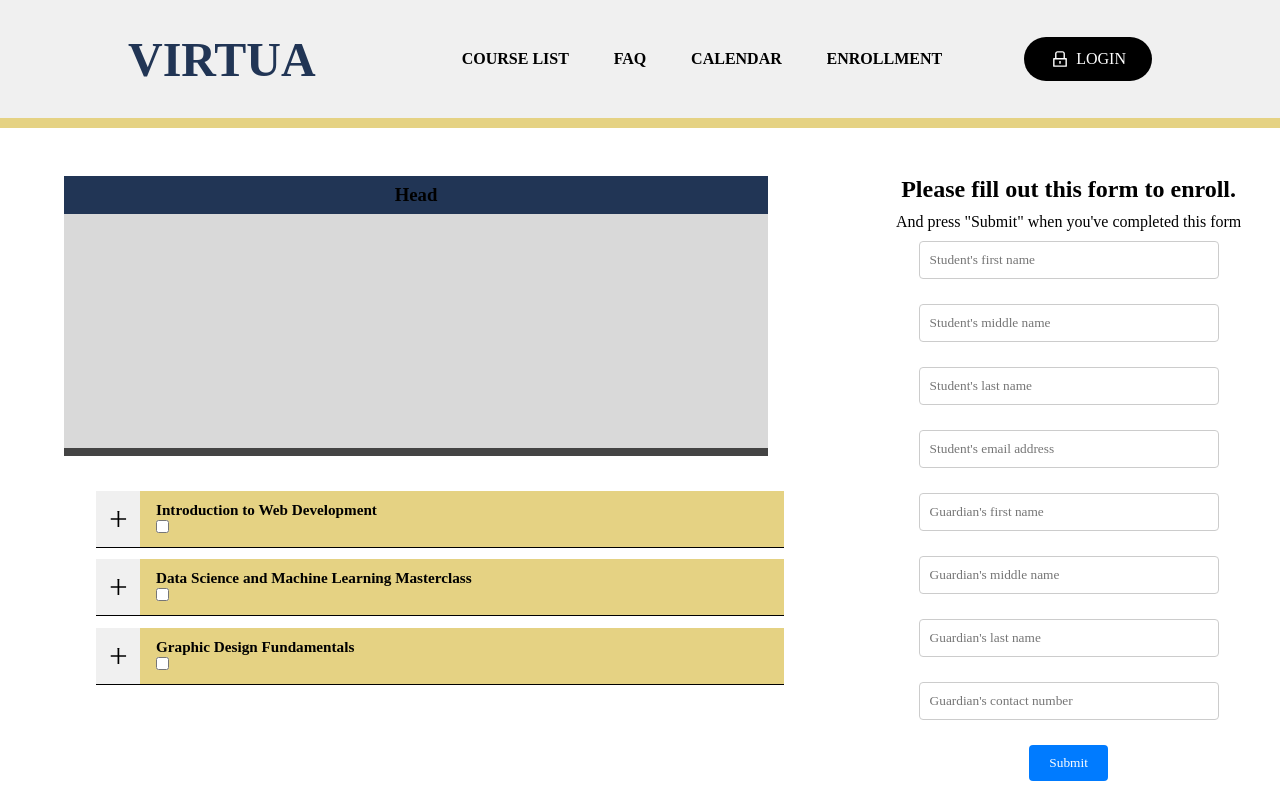
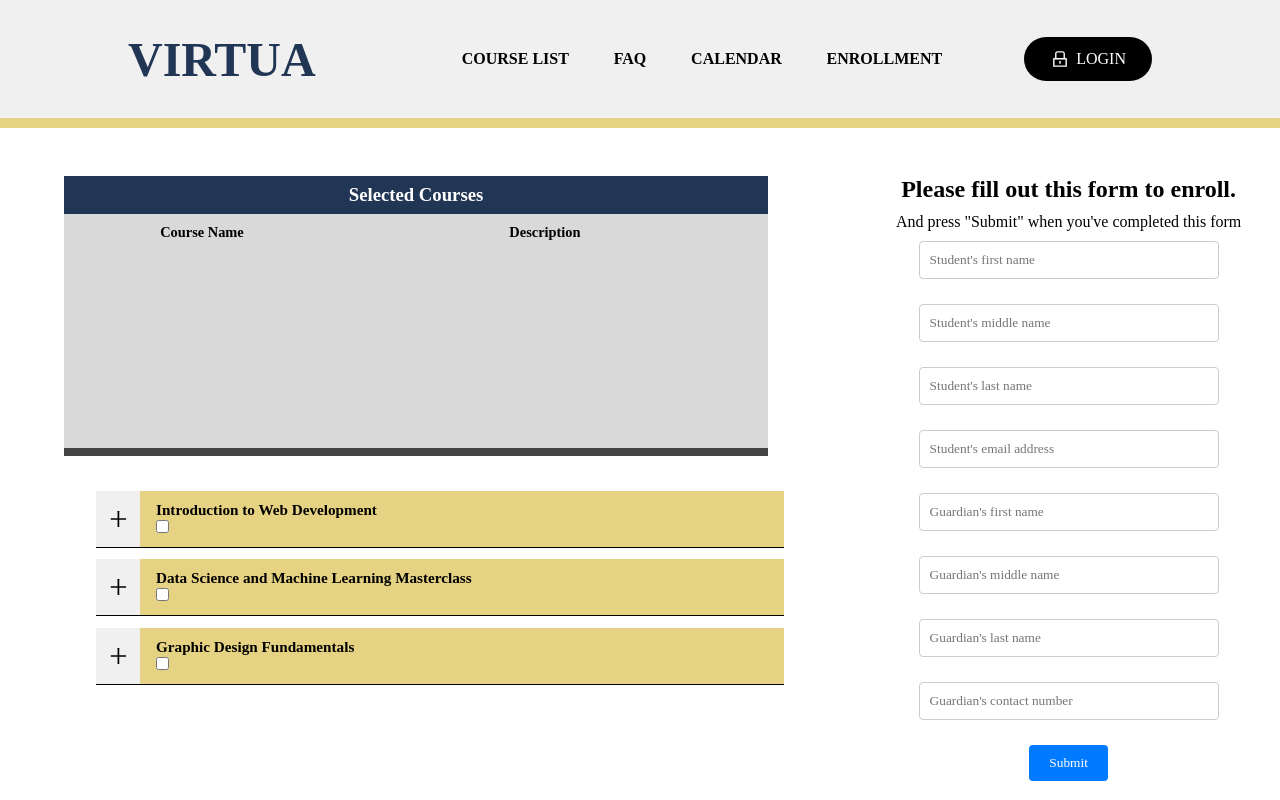
Before and after one commit to kesykun/VirtuaTest, a React (Create React App) app: page /enrollment in a window 1280 px wide. Built offline with nearby package versions, Linux system fonts and the light colour scheme; a web font is replaced by a local one.

Commit message:
Added checking courses to add

```diff
--- a/src/App.jsx
+++ b/src/App.jsx
@@ -11,6 +11,7 @@ const App = () => {
     const [coursesExpanded, setCoursesExpanded] = useState(false);
     const [courses, setCourses] = useState([
       {
+        id: 0,
         title: "Introduction to Web Development",
         price: 49.99,
         instructor: "Luisito Santos",
@@ -18,6 +19,7 @@ const App = () => {
         instructor_contact_no: "+639123456701"
       },
       {
+        id: 1,
         title: "Data Science and Machine Learning Masterclass",
         price: 79.99,
         instructor: "Maria dela Cruz",
@@ -25,6 +27,7 @@ const App = () => {
         instructor_contact_no: "+639123456702"
       },
       {
+        id: 2,
         title: "Graphic Design Fundamentals",
         price: 39.99,
         instructor: "Antonio Reyes",
@@ -32,6 +35,7 @@ const App = () => {
         instructor_contact_no: "+639123456703"
       },
       {
+        id: 3,
         title: "Advanced JavaScript and ES6",
         price: 59.99,
         instructor: "Isabella Ramos",
@@ -39,6 +43,7 @@ const App = () => {
         instructor_contact_no: "+639123456704"
       },
       {
+        id: 4,
         title: "Mobile App Development with React Native",
         price: 69.99,
         instructor: "Josefino Garcia",
@@ -46,6 +51,7 @@ const App = () => {
         instructor_contact_no: "+639123456705"
       },
       {
+        id: 5,
         title: "Python for Data Analysis and Visualization",
         price: 54.99,
         instructor: "Rosa Caballero",
@@ -53,6 +59,7 @@ const App = () => {
         instructor_contact_no: "+639123456706"
       },
       {
+        id: 6,
         title: "Digital Marketing Strategy and SEO",
         price: 49.99,
         instructor: "Eduardo Santos",
@@ -60,6 +67,7 @@ const App = () => {
         instructor_contact_no: "+639123456707"
       },
       {
+        id: 7,
         title: "Introduction to Artificial Intelligence",
         price: 64.99,
         instructor: "Sofia Villanueva",
@@ -67,6 +75,7 @@ const App = () => {
         instructor_contact_no: "+639123456708"
       },
       {
+        id: 8,
         title: "Cybersecurity and Ethical Hacking",
         price: 74.99,
         instructor: "Emilio Reyes",
@@ -74,6 +83,7 @@ const App = () => {
         instructor_contact_no: "+639123456709"
       },
       {
+        id: 9,
         title: "Game Development with Unity",
         price: 59.99,
         instructor: "Gabriela Gomez",
@@ -81,6 +91,7 @@ const App = () => {
         instructor_contact_no: "+639123456710"
       },
       {
+        id: 10,
         title: "Photography Masterclass",
         price: 44.99,
         instructor: "Luisa Garcia",
@@ -88,6 +99,7 @@ const App = () => {
         instructor_contact_no: "+639123456711"
       },
       {
+        id: 11,
         title: "Full Stack Web Development with MERN",
         price: 69.99,
         instructor: "Ramon Cruz",
@@ -95,6 +107,7 @@ const App = () => {
         instructor_contact_no: "+639123456712"
       },
       {
+        id: 12,
         title: "Digital Illustration and Vector Art",
         price: 49.99,
         instructor: "Isabelita Santos",
@@ -102,6 +115,7 @@ const App = () => {
         instructor_contact_no: "+639123456713"
       },
       {
+        id: 13,
         title: "React.js for Beginners",
         price: 39.99,
         instructor: "Mateo dela Rosa",
@@ -109,6 +123,7 @@ const App = () => {
         instructor_contact_no: "+639123456714"
       },
       {
+        id: 14,
         title: "Advanced Data Structures and Algorithms",
         price: 59.99,
         instructor: "Carolina Reyes",
@@ -116,6 +131,7 @@ const App = () => {
         instructor_contact_no: "+639123456715"
       },
       {
+        id: 15,
         title: "Social Media Marketing Strategy",
         price: 49.99,
         instructor: "Rafaelito Gomez",
@@ -123,6 +139,7 @@ const App = () => {
         instructor_contact_no: "+639123456716"
       },
       {
+        id: 16,
         title: "Introduction to Natural Language Processing",
         price: 64.99,
         instructor: "Anastacia Caballero",
@@ -130,6 +147,7 @@ const App = () => {
         instructor_contact_no: "+639123456717"
       },
       {
+        id: 17,
         title: "Ethical Hacking and Penetration Testing",
         price: 74.99,
         instructor: "Vicente Santos",
@@ -137,6 +155,7 @@ const App = () => {
         instructor_contact_no: "+639123456718"
       },
       {
+        id: 18,
         title: "2D Game Development with Godot Engine",
         price: 54.99,
         instructor: "Angelica Rivera",
@@ -144,6 +163,7 @@ const App = () => {
         instructor_contact_no: "+639123456719"
       },
       {
+        id: 19,
         title: "Blockchain and Cryptocurrency Fundamentals",
         price: 59.99,
         instructor: "Santiago Cruz",
--- a/src/components/CourseListWithSelection.jsx
+++ b/src/components/CourseListWithSelection.jsx
@@ -5,7 +5,7 @@ const CourseListWithSelection = ({ courses, coursesExpanded, setCoursesExpanded,
     for(let i=0; i<courses.length; i++) {
         coursesInJsx.push(
                 <SelectCourse
-                    key={ i+1 }
+                    key={ courses[i].id }
                     courseObj={ courses[i] }
                     allExpanded={ coursesExpanded }
                     selectedCourses={ selectedCourses }
--- a/src/components/SelectCourse.jsx
+++ b/src/components/SelectCourse.jsx
@@ -9,7 +9,12 @@ const SelectCourse = ({ key, courseObj, courseExpanded, selectedCourses, setSele
         setSelectedCourses(tempSelectedCourses);
     }
     useEffect(() => {
-        addToSelectedCourses();
+        if (checkBoxStatus === true) {
+            addToSelectedCourses();
+        } else {
+            setSelectedCourses(selectedCourses.filter((item) => item.id === courseObj.id));
+        }
+
         console.log({ title: courseObj.title, checked: checkBoxStatus});
     }, [checkBoxStatus]);
     return (
--- a/src/components/SelectedCourses.jsx
+++ b/src/components/SelectedCourses.jsx
@@ -15,10 +15,22 @@ const SelectedCourses = ({ selectedCourses }) => {
     return (
         <section className="ubox">
                 <div className="ubox_head">
-                    <h1>Head</h1>
+                    <h1>Selected Courses</h1>
                 </div>
                 <div className="ubox_body">
                     <table>
+                        <tr>
+                            <th style={
+                                {
+                                    width: "300px"
+                                }
+                            }>Course Name</th>
+                            <th style={
+                                {
+                                    width: "500px"
+                                }
+                            }>Description</th>
+                        </tr>
                         { selectedCoursesInJsx }
                     </table>
                 </div>
--- a/src/pages/EnrollmentForm/css/EnrollmentForm.css
+++ b/src/pages/EnrollmentForm/css/EnrollmentForm.css
@@ -109,6 +109,7 @@
     text-align: center;
     padding: 0.5rem 0.5rem 0.5rem 0.5rem;
     background: #213555;
+    color: #fff;
 }
 .ubox .ubox_body {
     text-align: center;
```
